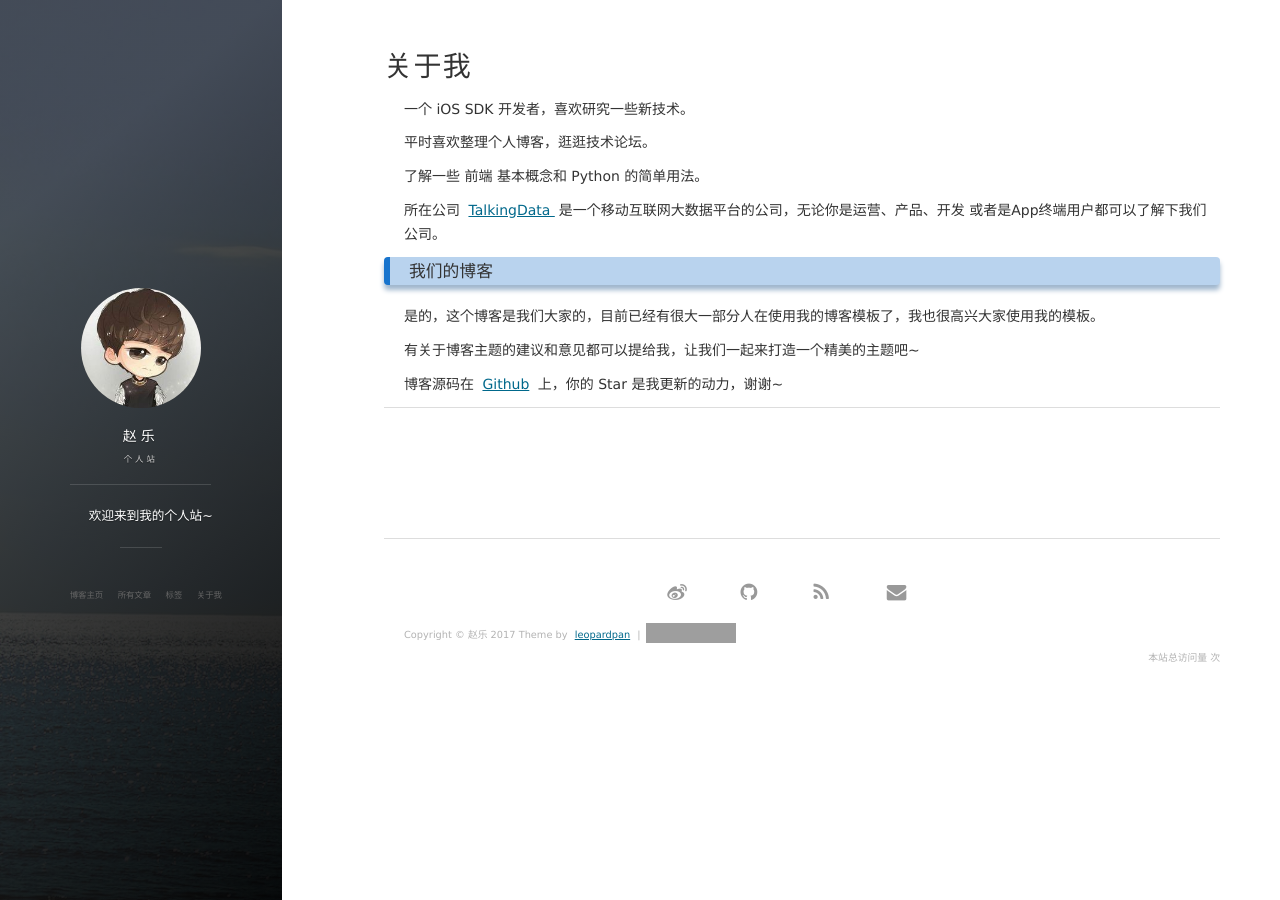
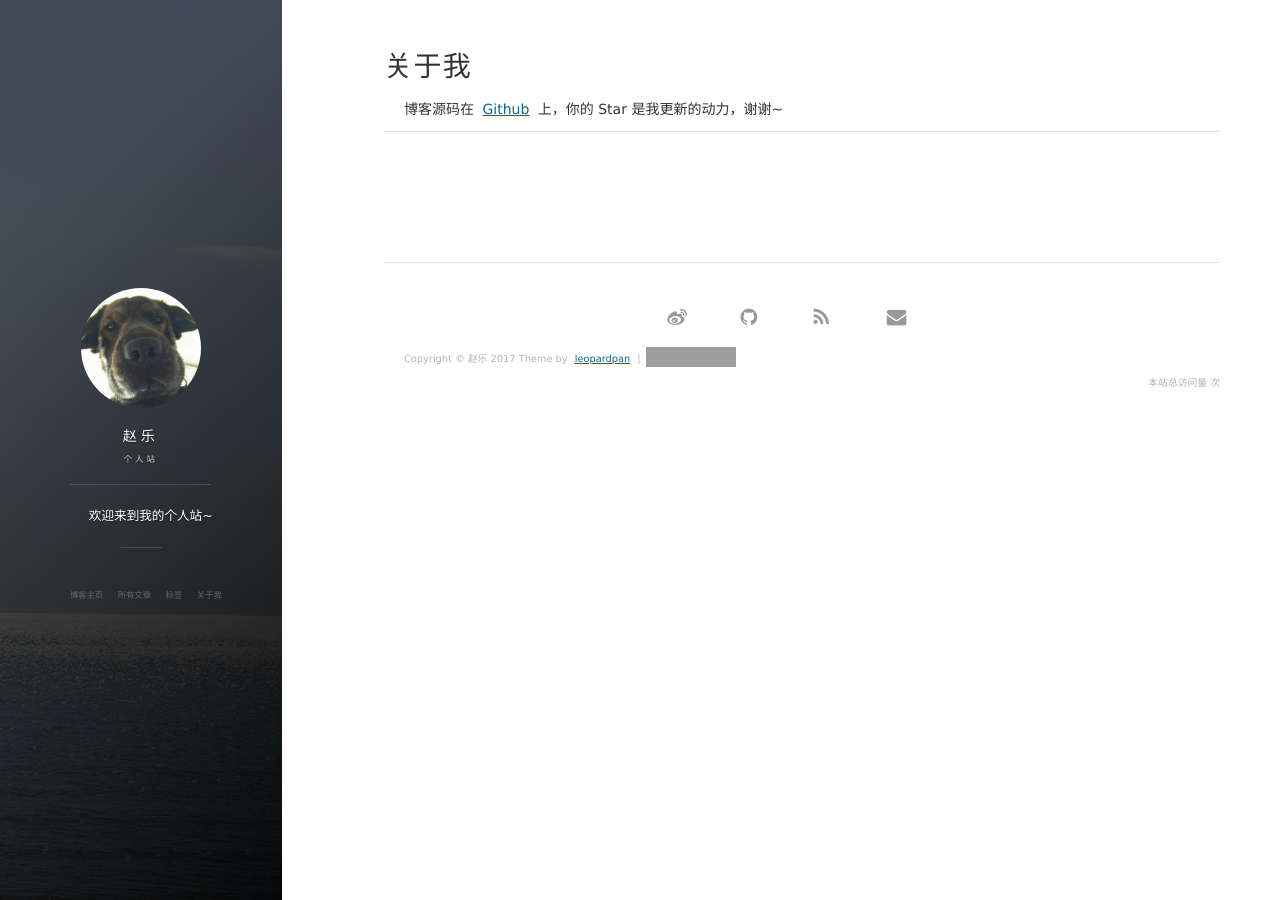
Before and after one commit to le1149733675/le1149733675.github.io, a Jekyll site: the page built from about.md, in a window 1280 px wide. Built offline with Jekyll 4.4.1, drawn with Linux system fonts in a browser that asks for light colours; nearby versions of some CDN libraries; comment, search, counter and statistics services are not loaded; grey boxes are pictures that could not be loaded.

Commit message:
touxiang

```diff
--- a/about.md
+++ b/about.md
@@ -2,33 +2,6 @@
 layout: page
 title: 关于我
 ---
-
-一个 iOS SDK 开发者，喜欢研究一些新技术。
-<p>
-平时喜欢整理个人博客，逛逛技术论坛。
-<p>
-了解一些 前端 基本概念和 Python 的简单用法。
-
-<p>
-
-所在公司
-<a target="_blank" href="https://www.talkingdata.com/"> TalkingData </a>
-是一个移动互联网大数据平台的公司，无论你是运营、产品、开发 或者是App终端用户都可以了解下我们公司。
-<p>
-
-
-<p>
-
-<h3> 我们的博客 </h3>
-
-<p>
-
-是的，这个博客是我们大家的，目前已经有很大一部分人在使用我的博客模板了，我也很高兴大家使用我的模板。
-
-<p>
-
-有关于博客主题的建议和意见都可以提给我，让我们一起来打造一个精美的主题吧~
-
 <p>
 
 博客源码在 <a target="_blank" href='https://github.com/le1149733675/le1149733675.github.io.git'>Github</a> 上，你的 Star 是我更新的动力，谢谢~
```
Also changed, not shown: images/avatar.jpg.
